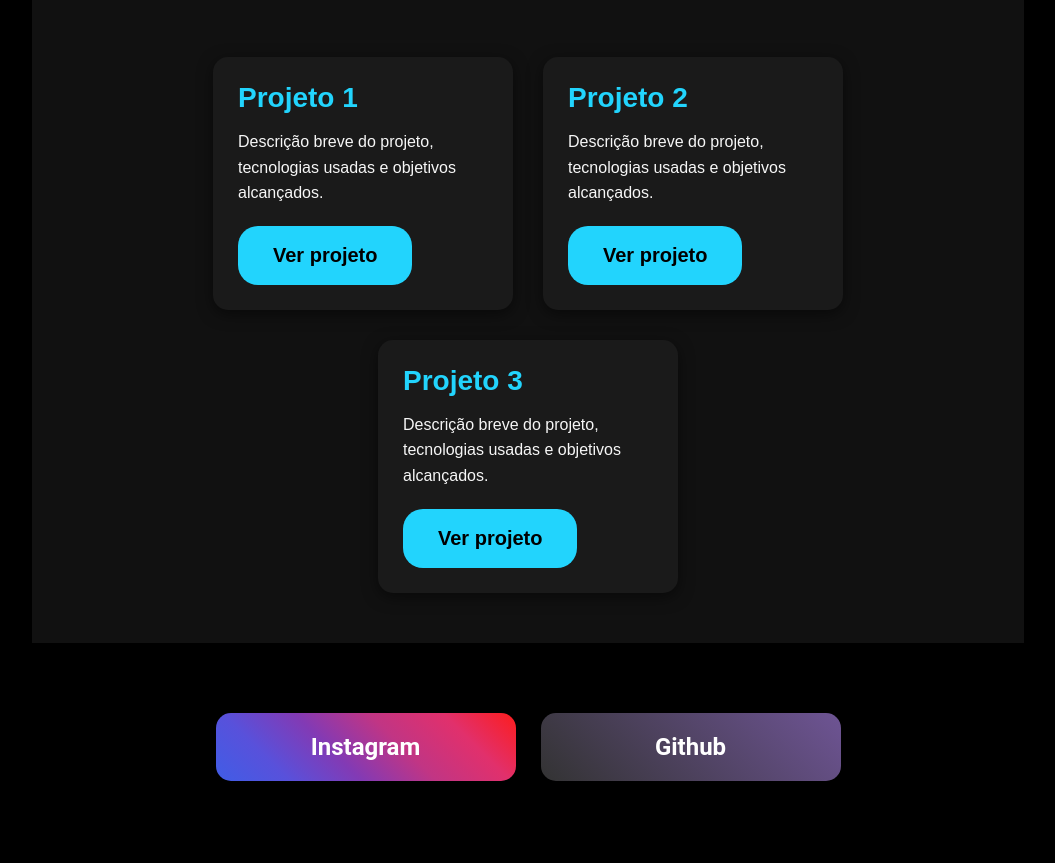
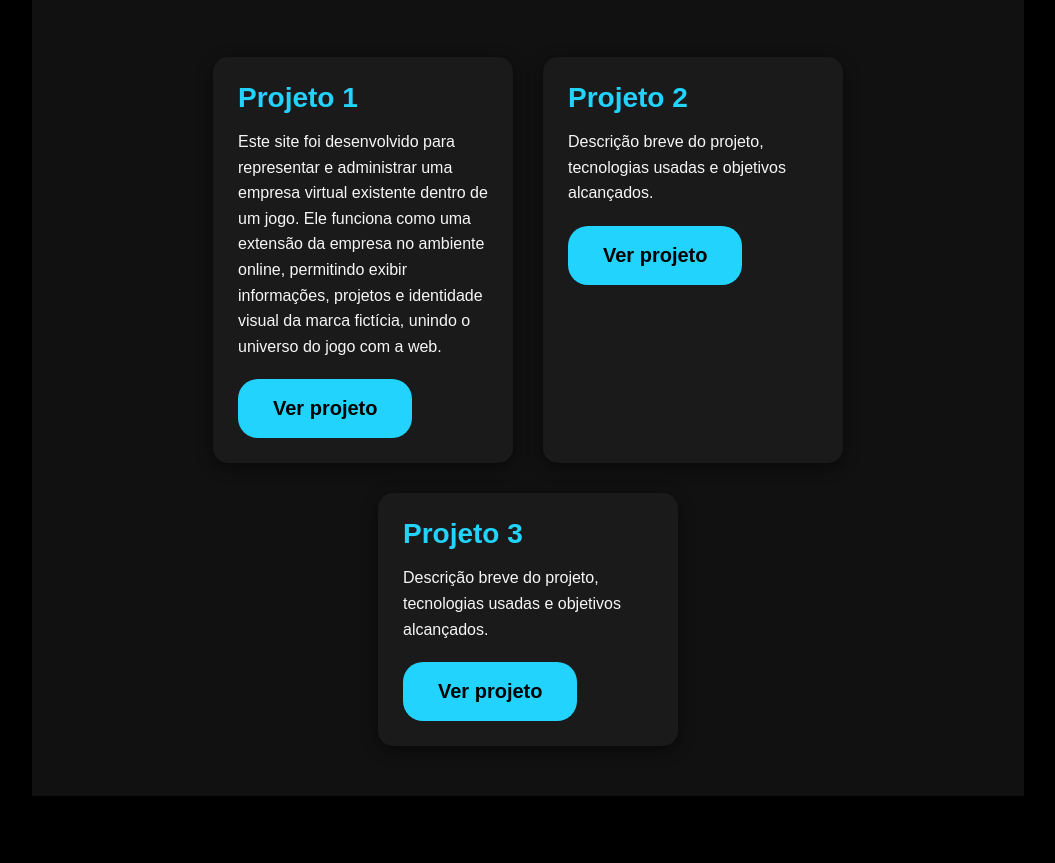
Before and after one commit to kauanHsilva/Kauan-Portifolio, a plain HTML site: page index.html in a window 1280 px wide. Shown: the part 920-1783 px from the top of the page, without its empty margins (112-1167 px from the left). Drawn offline with Linux system fonts and the light colour scheme; a web font is replaced by a local one.

Commit message:
index.html

```diff
--- a/index.html
+++ b/index.html
@@ -48,7 +48,7 @@
 
                 <div class="project-card">
                     <h3>Projeto 1</h3>
-                    <p>Descrição breve do projeto, tecnologias usadas e objetivos alcançados.</p>
+                    <p>Este site foi desenvolvido para representar e administrar uma empresa virtual existente dentro de um jogo. Ele funciona como uma extensão da empresa no ambiente online, permitindo exibir informações, projetos e identidade visual da marca fictícia, unindo o universo do jogo com a web.</p>
                     <a href="https://coyotetransporte.vercel.app/" class="project-link">Ver projeto</a>
                 </div>
 
```
